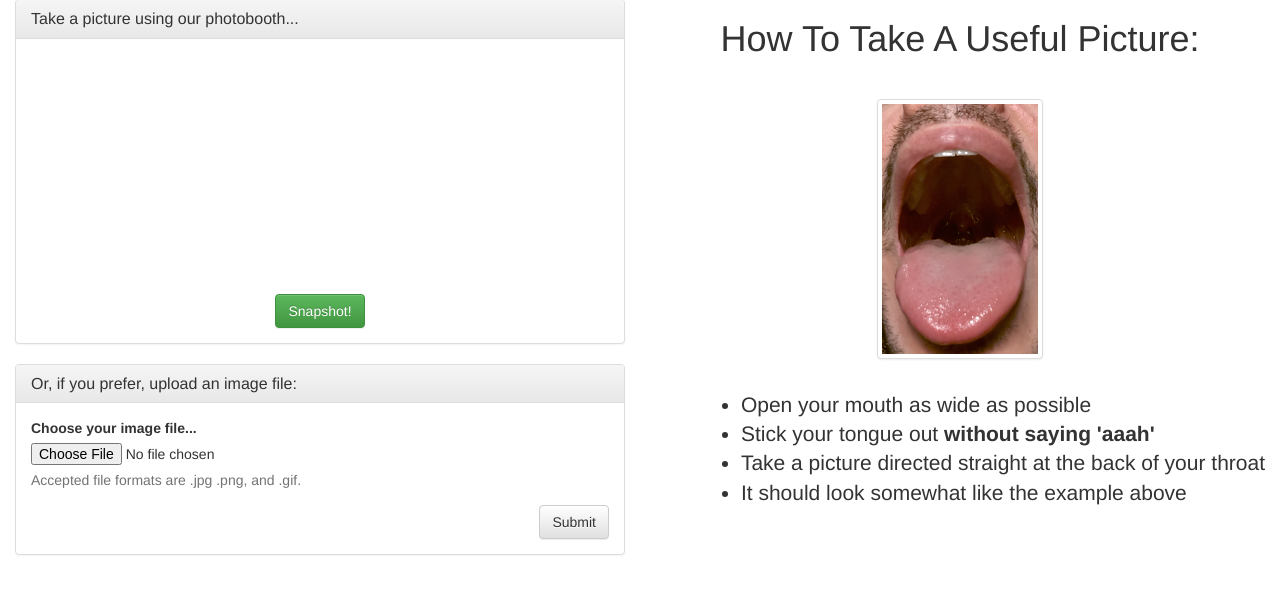
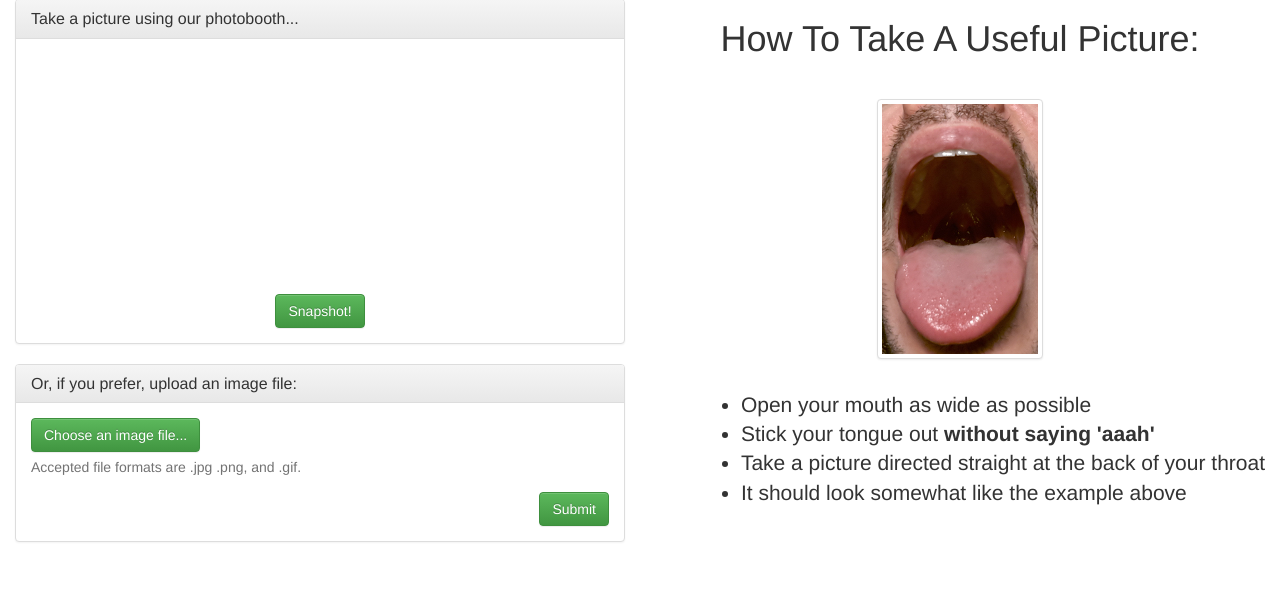
Before and after one commit to 007lva/mallampati, a Flask app: page /photobooth in a window 1280 px wide. Shown: the part 142-736 px from the top of the page. Run offline with Flask 2, Linux system fonts and the light colour scheme; some libraries are stand-ins or nearby versions.

Commit message:
Nice bootstrap styling of the fileupload btn

```diff
--- a/templates/photobooth.html
+++ b/templates/photobooth.html
@@ -36,12 +36,14 @@
             		<div class="panel-body">
               			<form>
   					<div class="form-group">
-  						<label for="exampleInputFile">Choose your image file...</label>
-						<input type="file" id="exampleInputFile">
+						<label class="btn btn-success" for="my-file-selector">
+						<input id="my-file-selector" type="file" style="display:none;">
+						Choose an image file...
+						</label>
     						<p class="help-block">Accepted file formats are .jpg .png, and .gif.</p>
   					</div>
 			<div class="pull-right">
-  				<button type="submit" class="btn btn-default">Submit</button>
+  				<button type="submit" class="btn btn-success">Submit</button>
 			</div>
 				</form>
             		</div>
```
Also changed, not shown: templates/photobooth_mobile.html (+6 -2 lines).
